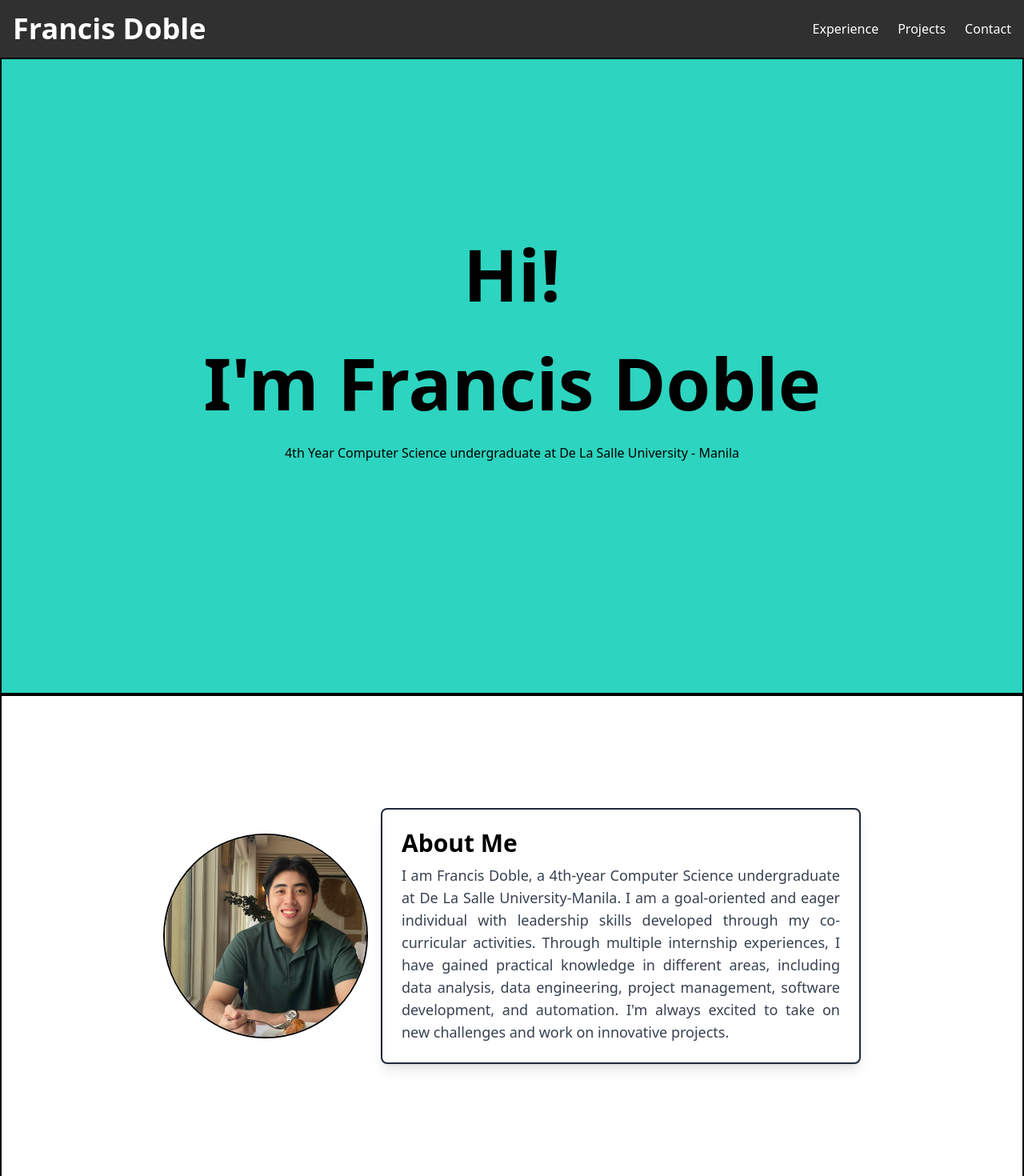
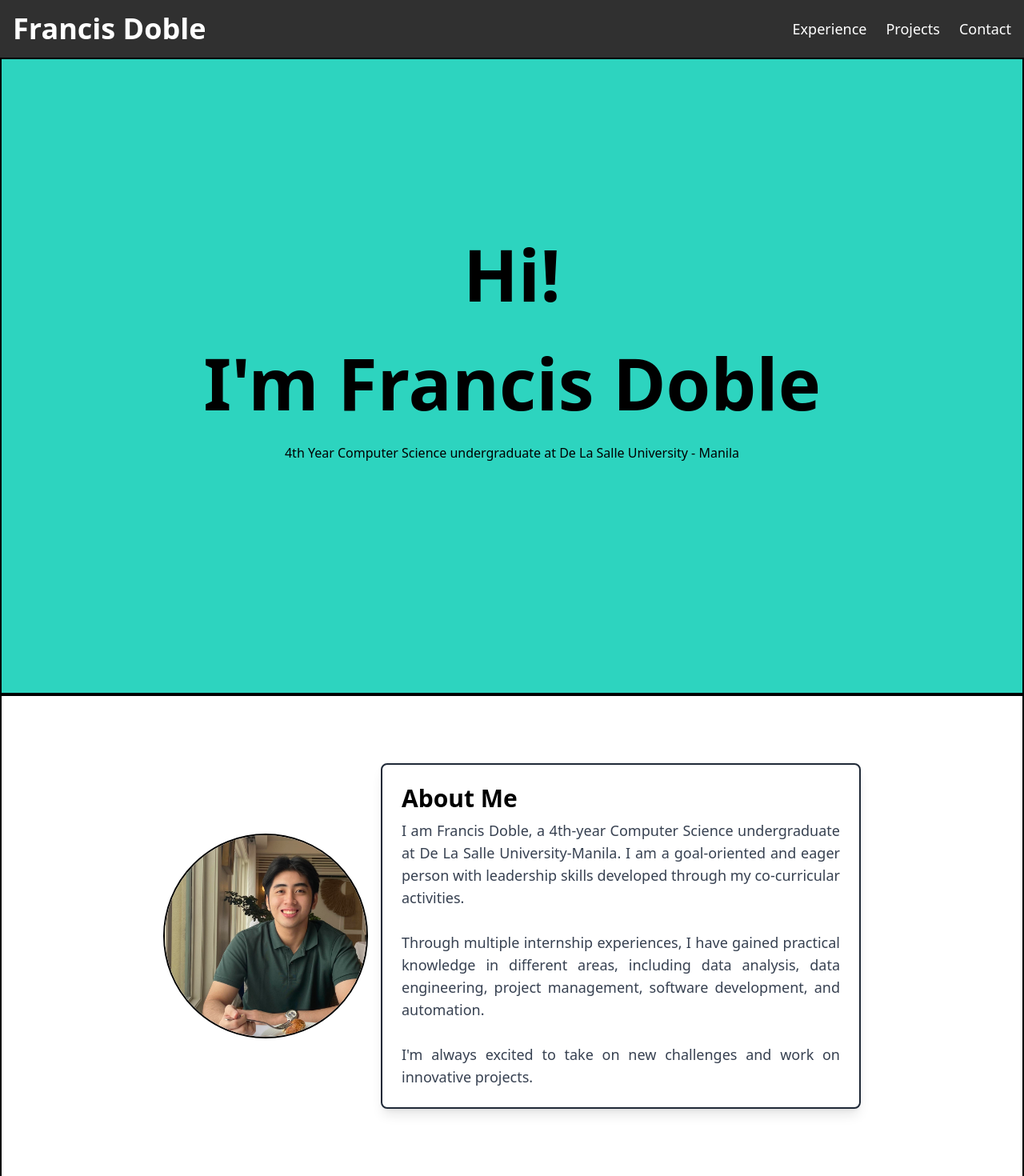
Before and after one commit to fdoble12/fdoble-website, a Vue app: page / in a window 1280 px wide. Shown: the top 1470 px of the page at 80% size. Built offline with nearby package versions, Linux system fonts and the light colour scheme.

Commit message:
edited hero and about

```diff
--- a/src/components/About.vue
+++ b/src/components/About.vue
@@ -15,7 +15,7 @@
         <div class="ml-4 p-4 md:p-6 bg-white rounded-lg shadow-lg border-2 border-gray-800 max-w-[600px]">
           <h2 class="text-2xl md:text-3xl font-bold mb-2">About Me</h2>
           <p class="text-gray-700 text-md md:text-lg text-justify">
-            I am Francis Doble, a 4th-year Computer Science undergraduate at De La Salle University-Manila. I am a goal-oriented and eager individual with leadership skills developed through my co-curricular activities. Through multiple internship experiences, I have gained practical knowledge in different areas, including data analysis, data engineering, project management, software development, and automation. I'm always excited to take on new challenges and work on innovative projects.
+            I am Francis Doble, a 4th-year Computer Science undergraduate at De La Salle University-Manila. I am a goal-oriented and eager person with leadership skills developed through my co-curricular activities. <br><br>Through multiple internship experiences, I have gained practical knowledge in different areas, including data analysis, data engineering, project management, software development, and automation. <br><br> I'm always excited to take on new challenges and work on innovative projects.
           </p>
         </div>
       </div>
--- a/src/components/Hero.vue
+++ b/src/components/Hero.vue
@@ -1,10 +1,11 @@
 <template>
   <div id="experience" class="bg-teal-400 py-8 border-2 border-black">
-  <section class="container mx-auto text-white min-h-screen flex flex-col items-center justify-center" >    <!-- Top: Large Text with Animation -->
-    <h1 class="text-2xl text-black md:text-4xl lg:text-[90px] font-extrabold text-center m-4 p-8">
+    <section class="container mx-auto text-white min-h-screen flex flex-col items-center justify-center">
+      <!-- Top: Large Text with Animation -->
+      <h1 class="text-2xl text-black md:text-4xl lg:text-[90px] font-extrabold text-center m-4 p-8 falling-text">
         Hi!
       </h1>
-    <h1 class="text-2xl text-black md:text-4xl lg:text-[90px] font-extrabold text-center m-4 p-8">
+      <h1 class="text-2xl text-black md:text-4xl lg:text-[90px] font-extrabold text-center m-4 p-8 falling-text">
         I'm Francis Doble
       </h1>
 
@@ -16,26 +17,12 @@
       </div>
     </section>
   </div>
-
 </template>
 
 <script>
 export default {
   name: 'Hero',
-  methods: {
-    downloadCV() {
-      // Define the path to the CV file in the public folder
-      const cvFilePath = '/DOBLE_FRANCIS_CV 2023.pdf'; // Update the file name as needed
-
-      // Create an anchor element for the download
-      const anchor = document.createElement('a');
-      anchor.href = cvFilePath;
-      anchor.download = 'DOBLE_FRANCIS_CV 2023.pdf'; // Update the file name as needed
-
-      // Trigger a click event on the anchor to start the download
-      anchor.click();
-    },
-  }
+  methods: {}
 };
 </script>
 
@@ -52,7 +39,7 @@ export default {
   }
 }
 
-/* Apply the animation to both text and the introduction */
+/* Apply the animation to both text elements */
 .falling-text {
   animation: falling 1s ease forwards;
 }
--- a/src/components/Nav.vue
+++ b/src/components/Nav.vue
@@ -1,14 +1,13 @@
 <template>
-    <nav class="bg-[#303030] border-b-2 border-black p-4 fixed w-full mb-16 md:mb-18 z-40">
+  <nav class="bg-[#303030] border-b-2 border-black p-4 fixed w-full mb-16 md:mb-4 lg:mb-6 z-40">
     <div class="container mx-auto flex flex-wrap justify-between items-center">
       <div class="text-white text-2xl md:text-3xl lg:text-4xl font-semibold mb-2 md:mb-0">
         <a href="#hero" class="text-white hover:text-teal-400">Francis Doble</a>
       </div>
       <div class="md:flex items-center space-x-4 md:space-x-6">
-          <a href="#trialExp" class="text-white hover:text-teal-200">Experience</a>
-          <a href="#projects" class="text-white hover:text-teal-200">Projects</a>
-          <a href="#contact" class="text-white hover:text-teal-200">Contact</a>
-
+        <a href="#trialExp" class="text-white text-xl md:text-base lg:text-lg hover:text-teal-200">Experience</a>
+        <a href="#projects" class="text-white text-xl md:text-base lg:text-lg hover:text-teal-200">Projects</a>
+        <a href="#contact" class="text-white text-xl md:text-base lg:text-lg hover:text-teal-200">Contact</a>
       </div>
     </div>
   </nav>
```
Lines whose indentation alone changed are shown as unchanged.
